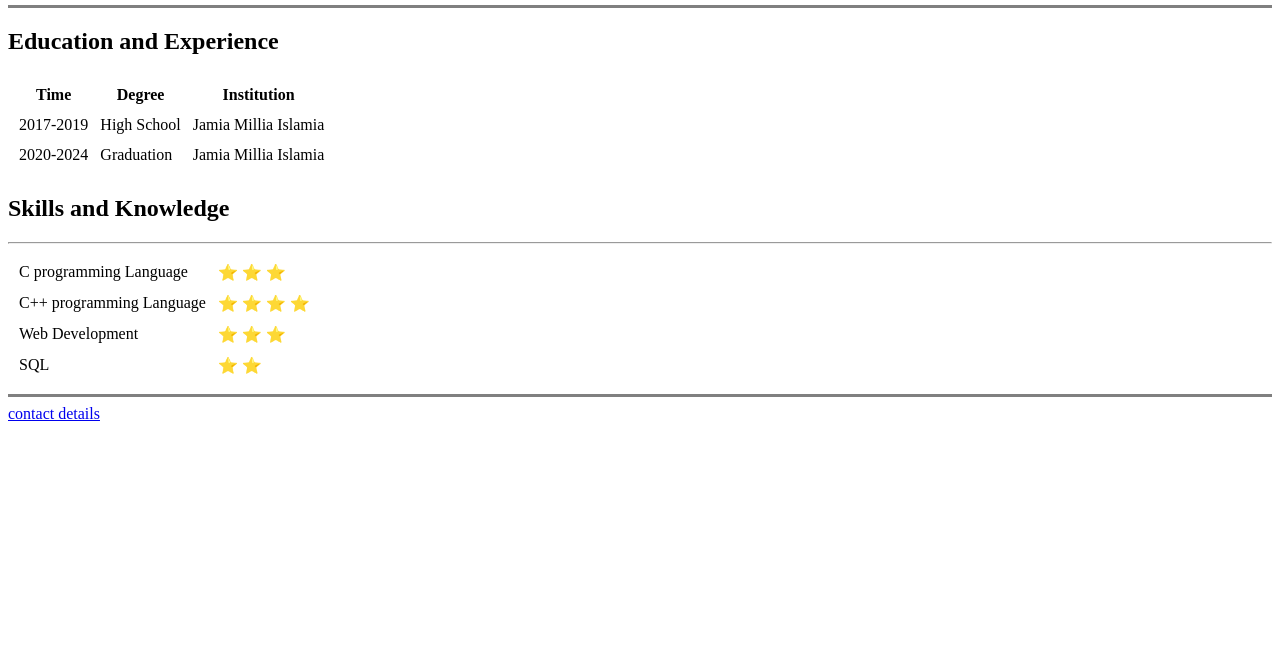
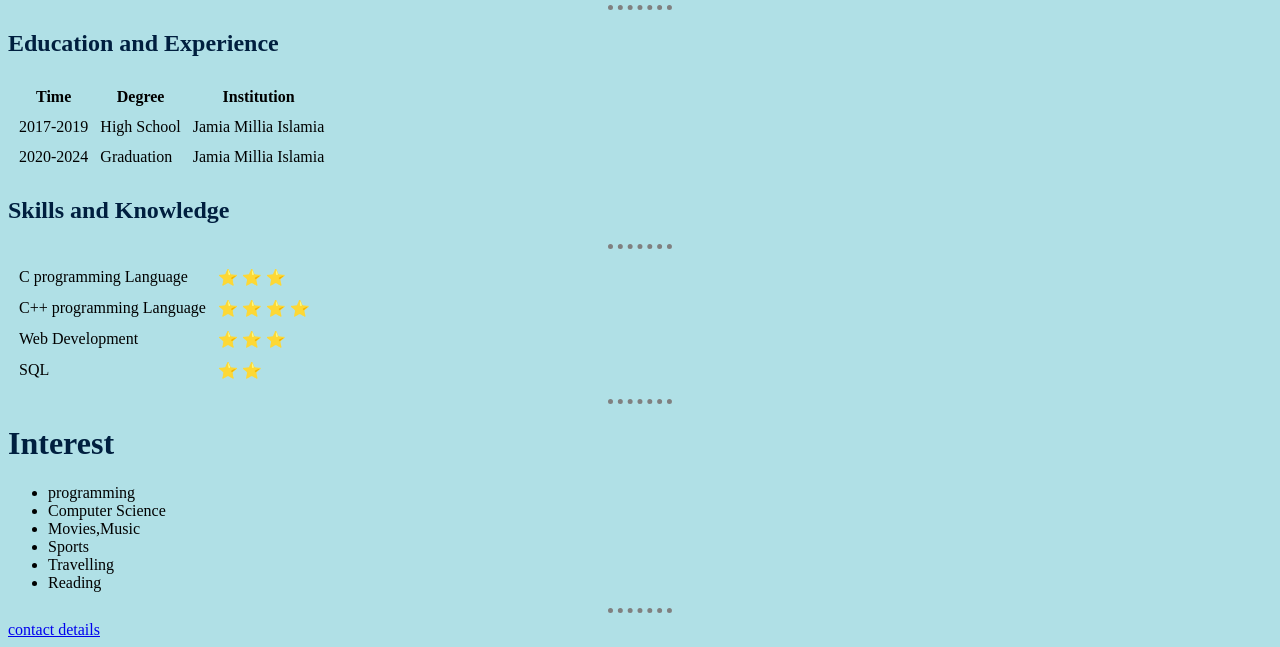
Before and after one commit to saquibali7/CV, a plain HTML site: page index.html in a window 1280 px wide. Shown: the part 307-954 px from the top of the page. Before the commit the page ends 800 px from the top, so only its background shows below. Drawn offline with Linux system fonts and the light colour scheme.

Commit message:
Add files via upload

```diff
--- a/index.html
+++ b/index.html
@@ -4,6 +4,27 @@
 <head>
   <meta charset="utf-8">
   <title>saquib personal site</title>
+  <link rel="stylesheet" href="css/style.css">
+  <style>
+  body{
+    background-color:powderblue;
+  }
+  hr {
+    border-style:none;
+    border-top-style: dotted;
+    border-color:grey;
+    border-width:5px;
+    width:5%;
+  }
+  h1
+  {
+    color:#001f3f;
+  }
+  h2
+  {
+    color:#001f3f;
+  }
+  </style>
 </head>
 
 <body>
@@ -16,7 +37,7 @@
           <p>New Delhi,India</p></td>
     </tr>
   </table>
-    <hr size = "3" noshade>
+    <hr>
 
     <h2>Education and Experience</h2>
       <table cellspacing = "10">
@@ -97,7 +118,17 @@
         <td>&#11088; &#11088; </td>
       </tr>
     </table>
-    <hr size = "3" noshade>
+    <hr>
+    <h1 id = "c">Interest</h1>
+        <ul>
+            <li> programming </li>
+            <li> Computer Science</li>
+            <li> Movies,Music </li>
+            <li> Sports </li>
+            <li> Travelling </li>
+            <li> Reading</li>
+        </ul>
+        <hr>
     <a href = "contact.html">contact details</a>
 </body>
 
```
Also changed, not shown: contact.html (+22 -0 lines).
